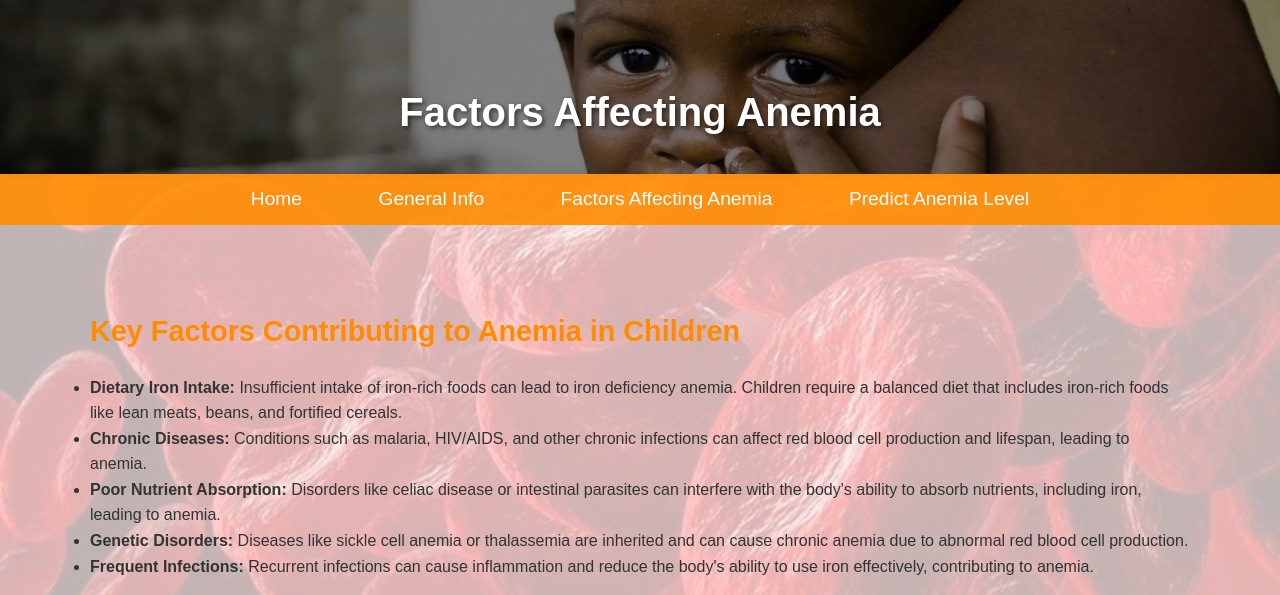
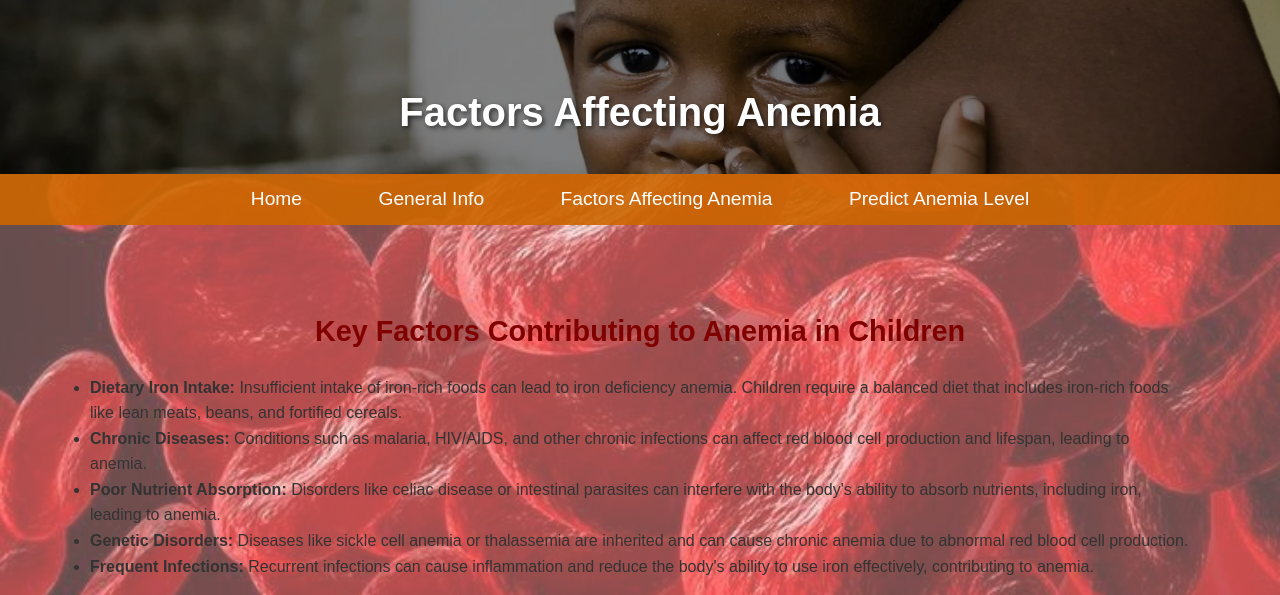
Before and after one commit to ruth-kitasi/Anemia-Level-Prediction-in-Children, a Flask app: page /factors in a window 1280 px wide. Shown: the top 595 px of the page. Run offline with Flask 3, Linux system fonts and the light colour scheme; parts of the project's set-up code (start-up, migrations or seed data) failed here and were passed over.

Commit message:
Debugging HTML pages

```diff
--- a/static/css/styles.css
+++ b/static/css/styles.css
@@ -9,7 +9,7 @@
 body {
     font-family: 'Arial', sans-serif;
     background:
-        linear-gradient(rgba(255, 255, 255, 0.7), rgba(255, 255, 255, 0.7)),
+        linear-gradient(rgba(255, 255, 255, 0.3), rgba(255, 255, 255, 0.3)),
         url('/static/images/background.jpg') no-repeat center center fixed;
     background-size: cover; /* Cover entire screen */
     color: #333; /* Default text color (black) */
@@ -38,11 +38,9 @@ h1 {
     text-shadow: 2px 2px 5px rgba(0, 0, 0, 0.6); /* Text shadow for readability */
 }
 
-
-
 /* ------------- Navbar Styling ------------- */
 nav {
-    background-color: rgba(255, 140, 0, 0.9); /* Transparent orange navbar */
+    background-color: rgba(204, 102, 0, 0.9); /* Darker transparent orange navbar */
     padding: 10px 0;
     text-align: center;
 }
@@ -68,7 +66,7 @@ nav {
 }
 
 .navbar li a:hover {
-    background-color: #e67e22; /* Darker orange for hover */
+    background-color: #cc8400; /* Darker orange for hover */
 }
 
 /* ------------- Main Content Styling ------------- */
@@ -82,7 +80,8 @@ main {
 h2 {
     font-size: 1.8em;
     margin: 20px 0;
-    color: #ff8c00; /* Orange text for sub-headings */
+    color: #800000; /* Dark red for sub-headings */
+    text-align: center;
 }
 
 p {
@@ -109,19 +108,19 @@ footer {
 }
 
 footer a {
-    color: #ff8c00; /* Orange text for links in the footer */
+    color: #cc8400; /* Darker orange text for links in the footer */
     text-decoration: none;
 }
 
 footer a:hover {
-    color: #e67e22; /* Darker orange for footer links */
+    color: #b36b00; /* Even darker orange for footer links */
     text-decoration: underline;
 }
 
 /* ------------- Button Styling ------------- */
 .button-primary {
     display: inline-block;
-    background-color: #ff8c00;
+    background-color: #cc8400;
     color: white;
     padding: 12px 25px;
     border-radius: 5px;
@@ -131,5 +130,5 @@ footer a:hover {
 }
 
 .button-primary:hover {
-    background-color: #e67e22; /* Darker orange on hover */
+    background-color: #b36b00; /* Even darker orange on hover */
 }
```
